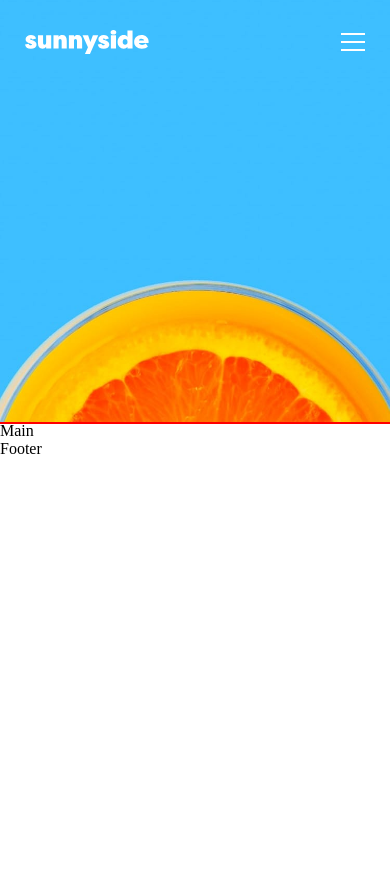
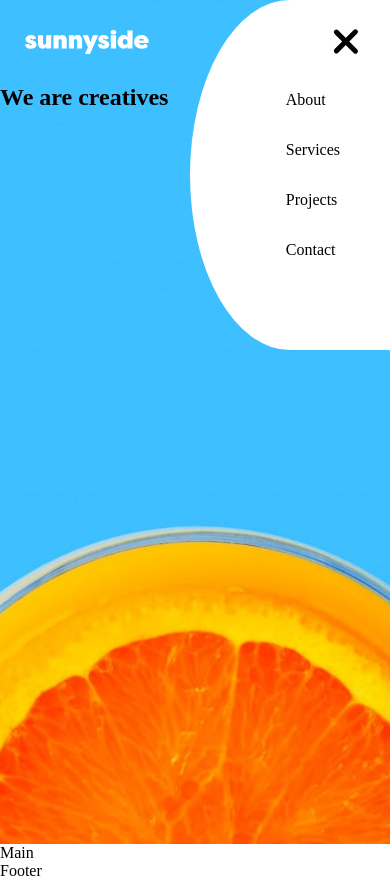
Before and after one commit to ingl3585/sunnyside-landing-page, a React (Create React App) app: page / in a window 390 px wide. Before the commit the page ends 844 px from the top, so only its background shows below. Built offline with nearby package versions, Linux system fonts and the light colour scheme.

Commit message:
implemented mobile nav

```diff
--- a/src/components/Header/Header.js
+++ b/src/components/Header/Header.js
@@ -1,15 +1,29 @@
-import React from 'react';
+import React, { useState } from 'react';
 import './header.css';
-import Hamburger from '../../images/icon-hamburger.svg';
 import Logo from '../../images/logo.svg';
 
 const Header = () => {
+	const [activeMenu, setActiveMenu] = useState('false');
+	const [activeNav, setActiveNav] = useState('false');
+	const [activeMenuBg, setActiveMenuBg] = useState('false');
+	const onClickMenu = () => {
+		setActiveMenu(!activeMenu);
+		setActiveNav(!activeNav);
+		setActiveMenuBg(!activeMenuBg);
+	};
 	return (
 		<header>
 			<nav>
-				<img src={Logo} alt='sunnyside' />
-				<img src={Hamburger} alt='hamburger-nav' />
-				<ul className='nav-list'>
+				<img src={Logo} alt='sunny-side' />
+				<div className='menu-bar'>
+					<div
+						className={`menu ${activeMenu ? 'change' : ''}`}
+						onClick={onClickMenu}>
+						<div className='menu-bar-1 bar'></div>
+						<div className='menu-bar-2 bar'></div>
+						<div className='menu-bar-3 bar'></div>
+					</div>
+					<ul className={`nav-list ${activeNav ? 'change' : ''}`}>
 						<li className='nav-item'>
 							<a href='#'>About</a>
 						</li>
@@ -23,10 +37,12 @@ const Header = () => {
 							<a href='#'>Contact</a>
 						</li>
 					</ul>
+				</div>
+				<div className={activeMenuBg ? 'change-bg' : 'menu-bg'}></div>
 			</nav>
-			{/* <section>
+			<section>
 				<h1>We are creatives</h1>
-			</section> */}
+			</section>
 		</header>
 	);
 };
--- a/src/components/Header/header.css
+++ b/src/components/Header/header.css
@@ -3,8 +3,8 @@ header {
     background-size: cover;
     background-repeat: no-repeat;
     background-position: center;
-    outline: 2px solid red;
-    height: 50vh;
+    height: 100vh;
+    max-width: 100vw;
 }
 
 nav {
@@ -14,6 +14,87 @@ nav {
     padding: 30px 25px;
 }
 
+.menu-bar {
+    z-index: 2;
+}
+
+.menu {
+    width: 35px;
+    cursor: pointer;
+}
+
+.menu-bar-1 {
+    transform: translateY(-4px);
+}
+
+.menu-bar-3 {
+    transform: translateY(4px);
+}
+
+.bar {
+    height: 5px;
+    width: 90%;
+    background-color: white;
+    display: block;
+    border-radius: 5px;
+    transition: 0.2s all ease-in-out;
+}
+
+.change .menu-bar-1 {
+    transform: translateY(4px) rotateZ(-45deg);
+}
+
+.change .menu-bar-2 {
+    opacity: 0;
+}
+
+.change .menu-bar-3 {
+    transform: translateY(-6px) rotateZ(45deg);
+}
+
+.change .bar {
+    background-color: black;
+}
+
 .nav-list {
+    position: absolute;
+    top: 75px;
+    right: 50px;
+    transition: 0.2s all ease-in-out;
     display: none;
 }
+
+.nav-list li {
+    list-style: none;
+    padding: 16px 0;
+}
+
+.nav-list li a {
+    color: black;
+    text-decoration: none;
+}
+
+.menu-bg {
+    position: absolute;
+    top: 30px;
+    right: 30px;
+    height: 0;
+    width: 0;
+    transition: 0.2s ease-in-out;
+    border-radius: 50%;
+}
+
+.change-bg {
+    z-index: 1;
+    position: absolute;
+    width: 200px;
+    height: 350px;
+    top: 0;
+    right: 0;
+    background-color: white;
+    border-radius: 50% 0 0 50%;
+}
+
+.change {
+    display: block;
+}
```
Lines whose indentation alone changed are shown as unchanged.
